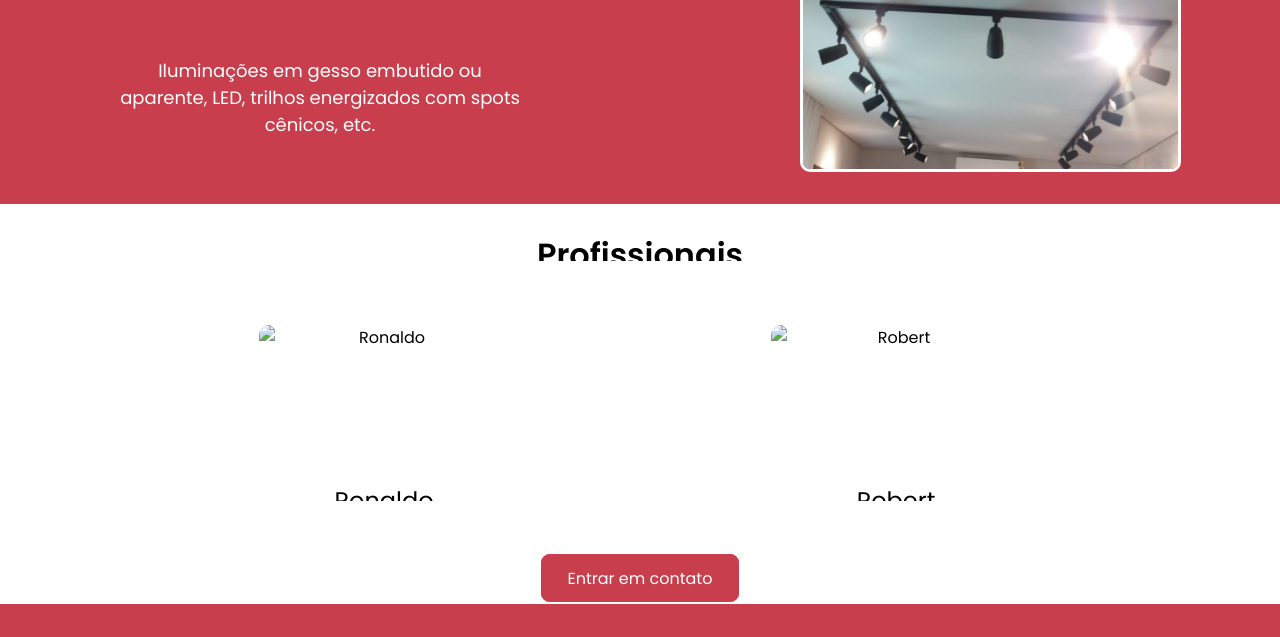
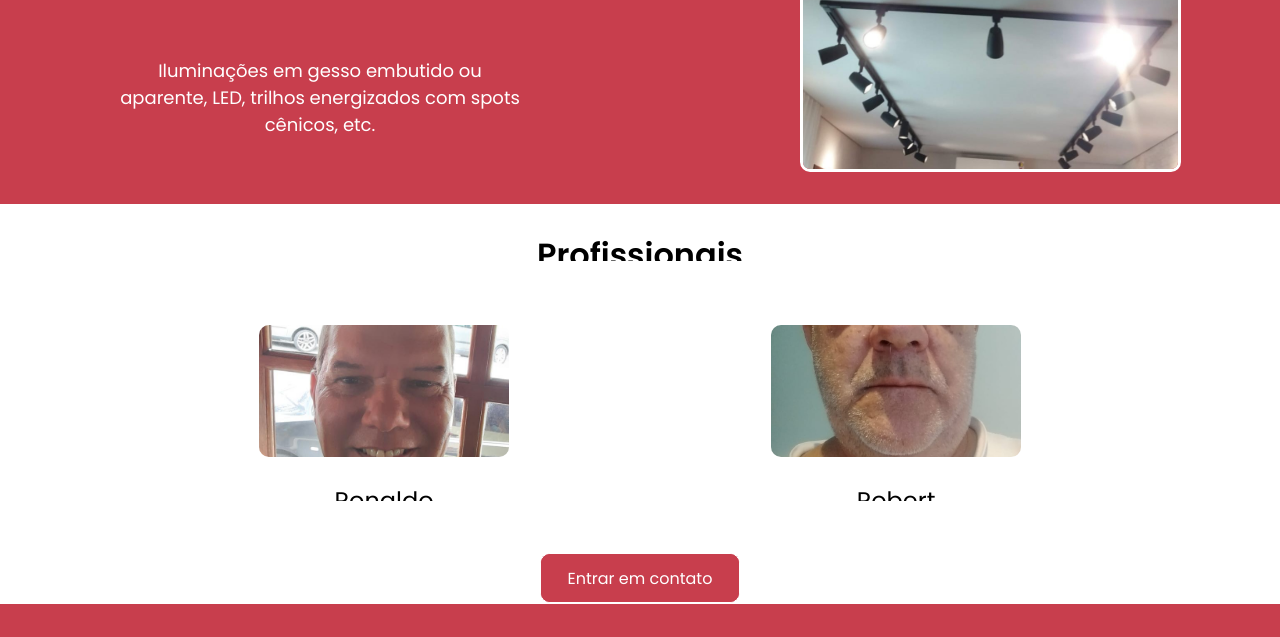
Before and after one commit to RafaelBerger/R2Eletrotecnicos, a plain HTML site: page index.html in a window 1280 px wide. Shown: the part 2046-2683 px from the top of the page. Drawn offline with Linux system fonts and the light colour scheme.

Commit message:
foto arrumada

```diff
--- a/index.html
+++ b/index.html
@@ -173,11 +173,11 @@
       <h1 id="titulo-prof">Profissionais</h1>
       <div id="foto-profissional">
         <div id="ronaldo">
-          <img src="imagens/ronaldo.jpg" alt="Ronaldo" class="foto" />
+          <img src="imagens/ronaldo-foto.jpg" alt="Ronaldo" class="foto" />
           <span class="nome-span">Ronaldo</span>
         </div>
         <div id="robert">
-          <img src="imagens/robert.jpg" alt="Robert" class="foto" />
+          <img src="imagens/robert-foto.jpg" alt="Robert" class="foto" />
           <span class="nome-span">Robert</span>
         </div>
       </div>
```
